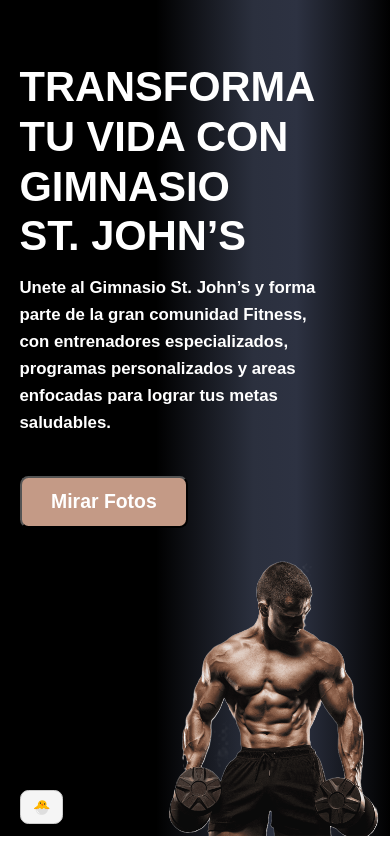
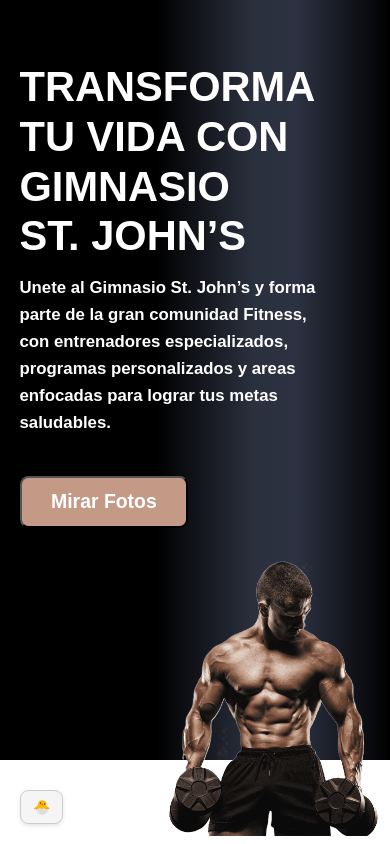
Before and after one commit to byQuesters/St-Johns-Gym, a Next.js app: page / in a window 390 px wide. Shown: the top 844 px of the page. Built offline with nearby package versions, Linux system fonts and the light colour scheme.

Commit message:
feat: welcome fixed

```diff
--- a/public/css/responswelcome.css
+++ b/public/css/responswelcome.css
@@ -126,7 +126,7 @@ html, body {
     .part1 {
       padding-top: 15vh;
       width: 100%;
-      height: 85vh;
+      height: 75vh;
     }
     .titlewelcome {
       width: 80%;
@@ -292,7 +292,7 @@ html, body {
     .part1 {
       overflow: hidden;
       padding-top: 0;
-      height: 99vh;
+      height: 90vh;
       padding-left: 0vh;
     }
     .titlewelcome {
```
